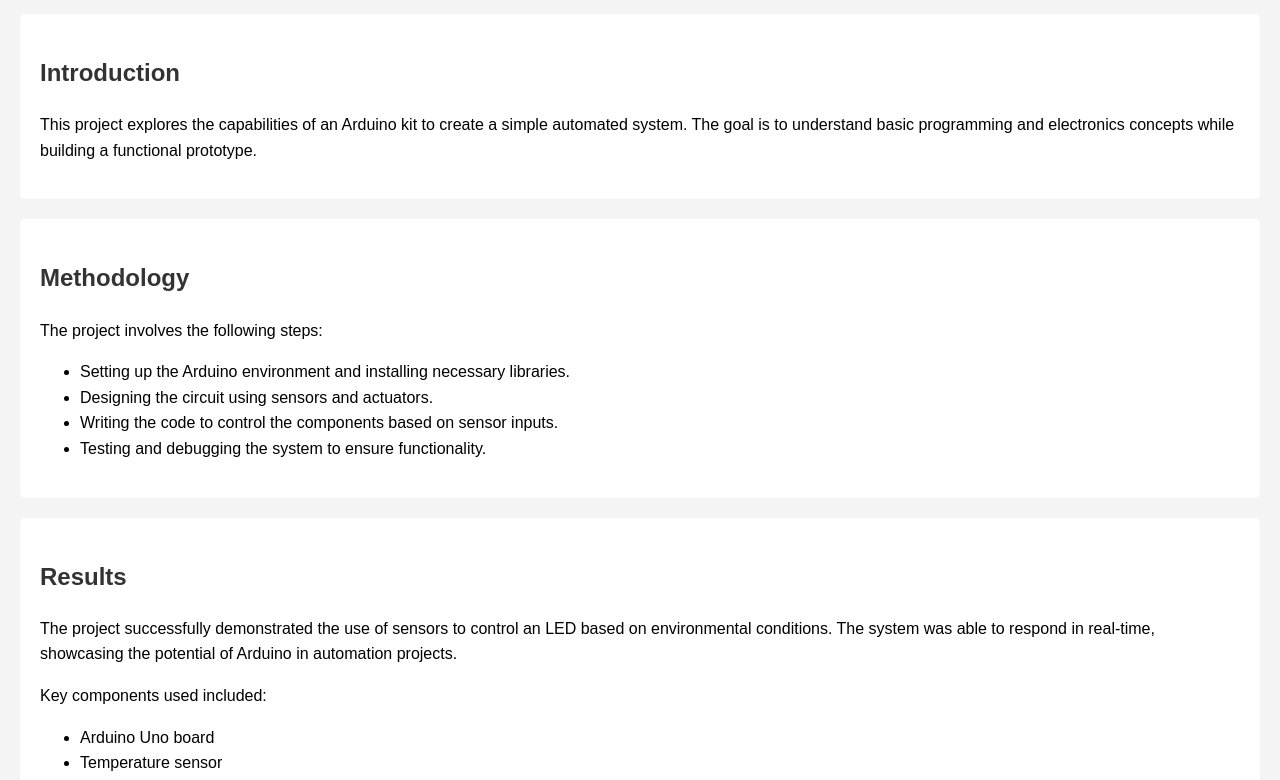
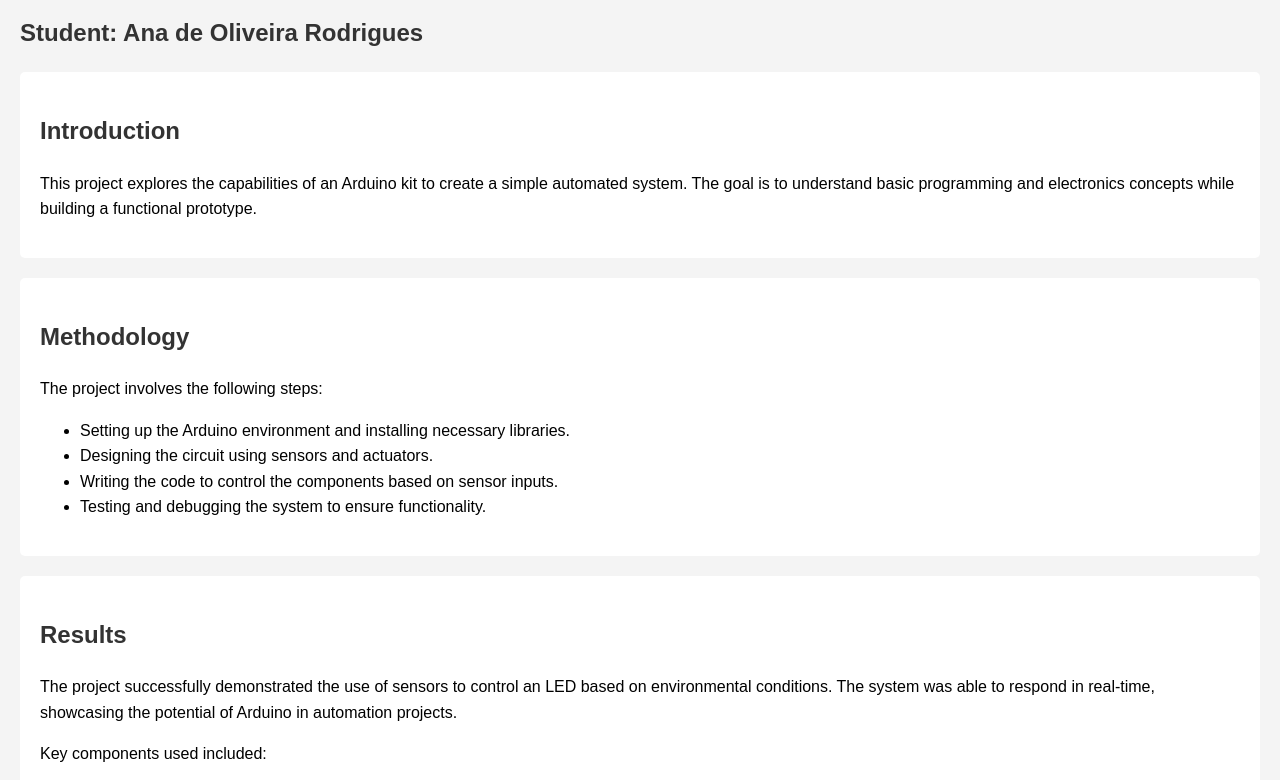
Before and after one commit to ProfessorAnaRodrigues/TECH117, a plain HTML site: page index.html in a window 1280 px wide. Shown: the part 80-860 px from the top of the page. Drawn offline with Linux system fonts and the light colour scheme.

Commit message:
Update index.html

```diff
--- a/index.html
+++ b/index.html
@@ -24,6 +24,7 @@
 </head>
 <body>
     <h1>Technical Report: Arduino Project</h1>
+    <h2>Student: Ana de Oliveira Rodrigues</h2>
 
     <section id="introduction">
         <h2>Introduction</h2>
```
